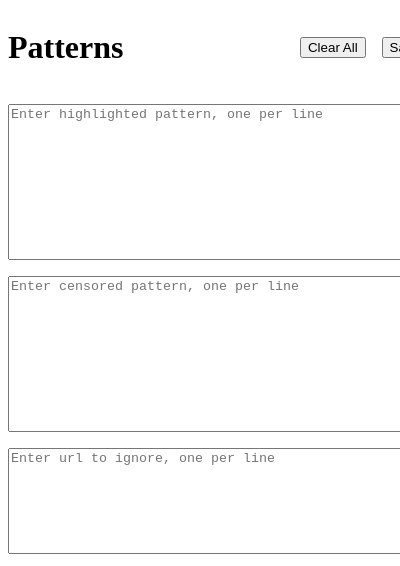
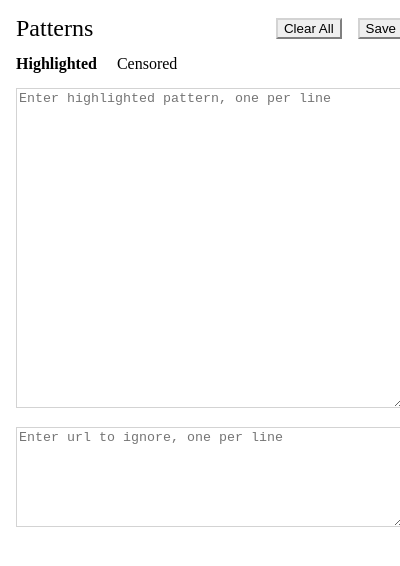
Before and after one commit to 0xlkda/hili, a browser extension: page popup.html in a window 400 px wide. Shown: the top 566 px of the page. Drawn offline with Linux system fonts and the light colour scheme.

Commit message:
better UI

```diff
--- a/popup.css
+++ b/popup.css
@@ -1,15 +1,21 @@
+* {
+  box-sizing: border-box;
+  border-color: var(--border-color);
+}
+
 body {
-  min-width: 420px;
+  min-width: var(--popup-min-width);
   display: flex;
   flex-direction: column;
-  gap: 1rem;
+  gap: var(--spacing);
+  padding: var(--spacing);
 }
 
 #hili-heading {
-  font-size: medium;
   display: flex;
-  gap: 1rem;
+  gap: var(--spacing);
   align-items: center;
+  font-size: x-large;
 }
 
 #hili-heading h1 {
@@ -18,9 +24,10 @@ body {
 
 #highlighted,
 #censored {
-  min-height: 150px;
+  width: 100%;
+  min-height: var(--pattern-input-min-height);
 }
 
 #ignoreUrls {
-  min-height: 100px;
+  min-height: var(--ignore-urls-min-height);
 }
--- a/popup.html
+++ b/popup.html
@@ -3,7 +3,10 @@
 <head>
   <title>Your Keywords</title>
   <script src="popup.js" defer></script>
+  <link rel="stylesheet" href="reset.css">
+  <link rel="stylesheet" href="variables.css">
   <link rel="stylesheet" href="popup.css" />
+  <link rel="stylesheet" href="tabs.css" />
 </head>
 <body>
   <div id="hili-heading">
@@ -11,8 +14,23 @@
     <button id="clear">Clear All</button>
     <button id="save">Save</button>
   </div>
-  <textarea id="highlighted" placeholder="Enter highlighted pattern, one per line"></textarea>
-  <textarea id="censored" placeholder="Enter censored pattern, one per line"></textarea>
+
+  <div class="tabs">
+    <input type="radio" name="tabs" id="tab1" checked>
+    <label for="tab1">Highlighted</label>
+
+    <input type="radio" name="tabs" id="tab2">
+    <label for="tab2">Censored</label>
+
+    <div class="tab-content content1">
+      <textarea id="highlighted" placeholder="Enter highlighted pattern, one per line"></textarea>
+    </div>
+
+    <div class="tab-content content2">
+      <textarea id="censored" placeholder="Enter censored pattern, one per line"></textarea>
+    </div>
+  </div>
+
   <textarea id="ignoreUrls" placeholder="Enter url to ignore, one per line"></textarea>
 </body>
 </html>
--- /dev/null
+++ b/reset.css
@@ -0,0 +1,48 @@
+/* http://meyerweb.com/eric/tools/css/reset/
+   v2.0 | 20110126
+   License: none (public domain)
+*/
+
+html, body, div, span, applet, object, iframe,
+h1, h2, h3, h4, h5, h6, p, blockquote, pre,
+a, abbr, acronym, address, big, cite, code,
+del, dfn, em, img, ins, kbd, q, s, samp,
+small, strike, strong, sub, sup, tt, var,
+b, u, i, center,
+dl, dt, dd, ol, ul, li,
+fieldset, form, label, legend,
+table, caption, tbody, tfoot, thead, tr, th, td,
+article, aside, canvas, details, embed,
+figure, figcaption, footer, header, hgroup,
+menu, nav, output, ruby, section, summary,
+time, mark, audio, video {
+	margin: 0;
+	padding: 0;
+	border: 0;
+	font-size: 100%;
+	font: inherit;
+	vertical-align: baseline;
+}
+/* HTML5 display-role reset for older browsers */
+article, aside, details, figcaption, figure,
+footer, header, hgroup, menu, nav, section {
+	display: block;
+}
+body {
+	line-height: 1;
+}
+ol, ul {
+	list-style: none;
+}
+blockquote, q {
+	quotes: none;
+}
+blockquote:before, blockquote:after,
+q:before, q:after {
+	content: '';
+	content: none;
+}
+table {
+	border-collapse: collapse;
+	border-spacing: 0;
+}
--- /dev/null
+++ b/tabs.css
@@ -0,0 +1,32 @@
+.tabs {
+}
+
+.tabs input[type="radio"] {
+  display: none;
+}
+
+.tabs label {
+  display: inline-block;
+  cursor: pointer;
+  margin-bottom: var(--spacing);
+}
+
+.tabs label:not(:first-of-type) {
+  margin-left: var(--spacing);
+}
+
+
+.tab-content {
+  display: none;
+}
+
+#tab1:checked ~ .content1,
+#tab2:checked ~ .content2 {
+  display: block;
+}
+
+#tab1:checked + label[for="tab1"],
+#tab2:checked + label[for="tab2"] {
+  position: relative;
+  font-weight: bold;
+}
--- /dev/null
+++ b/variables.css
@@ -0,0 +1,8 @@
+:root {
+  --border-color: lightgray;
+
+  --spacing: 1rem;
+  --popup-min-width: 420px;
+  --ignore-urls-min-height: 100px;
+  --pattern-input-min-height: 320px;
+}
```
Also changed, not shown: 2 other files.
